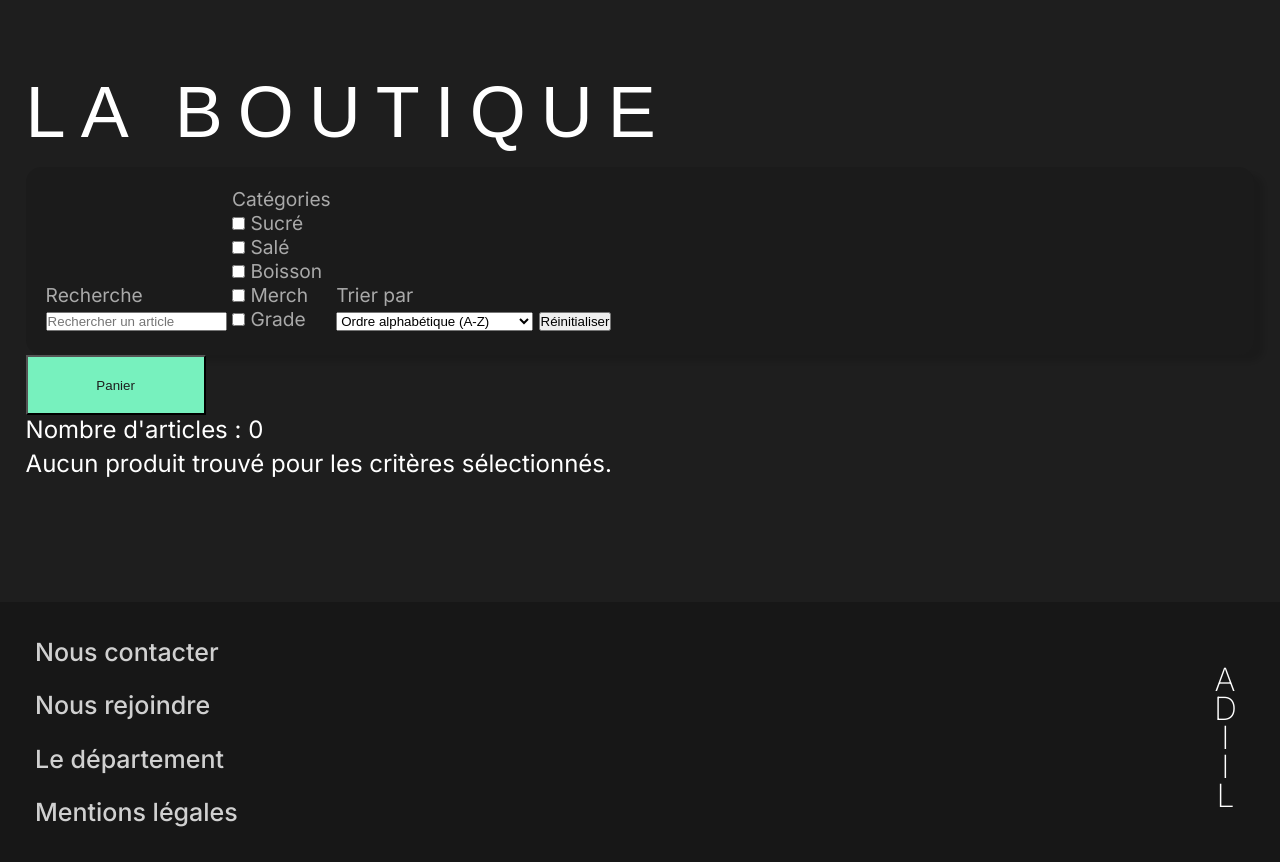
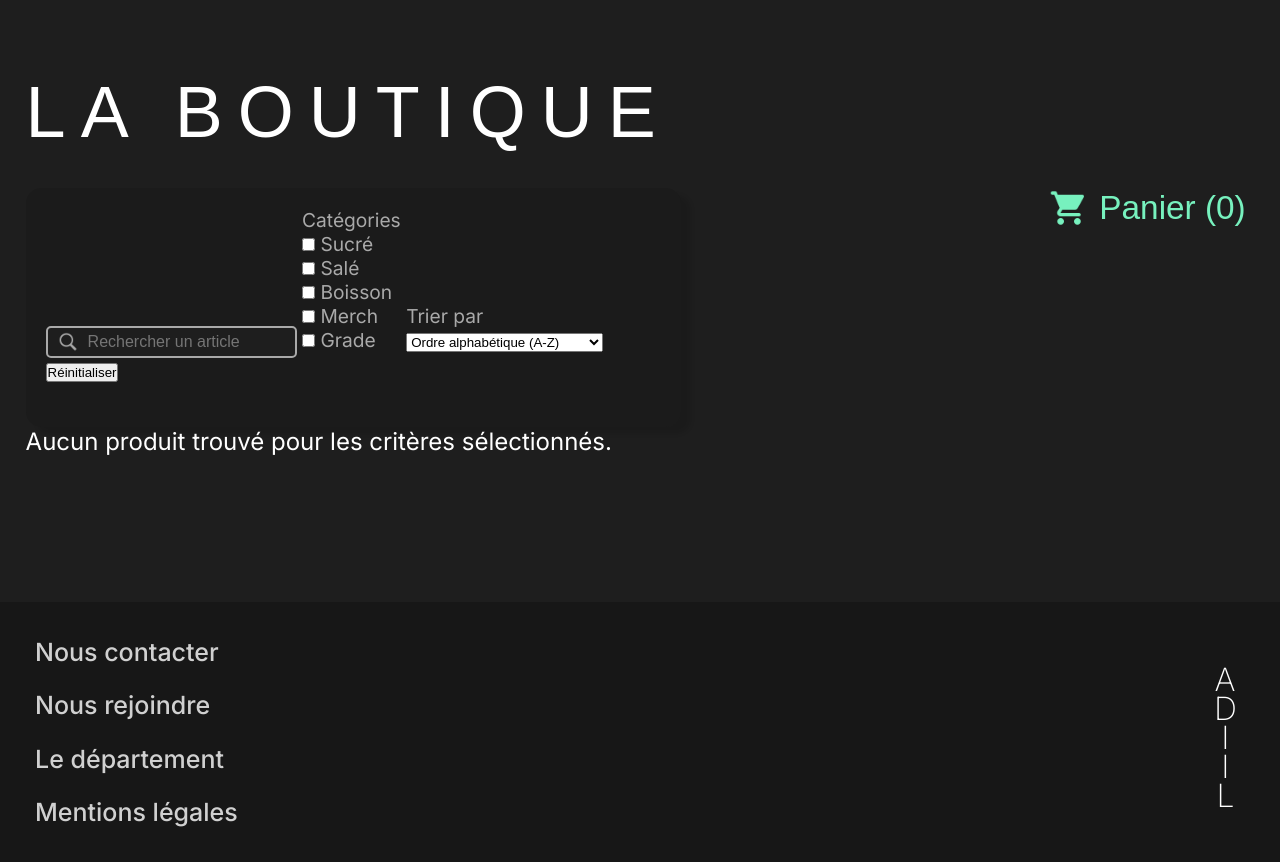
Before and after one commit to SAE-S3-grp1/site, a PHP site: page /shop.php in a window 1280 px wide. Shown: the part 98-960 px from the top of the page. Run offline with PHP 8.4, Linux system fonts and the light colour scheme; data that the repository does not hold is empty; some libraries are stand-ins or nearby versions; some web fonts are replaced.

Commit message:
vf style panier (manque responsive) + v1 style boutique

```diff
--- a/shop.php
+++ b/shop.php
@@ -132,12 +132,11 @@ $products = $db->select($query, str_repeat("s", count($params)), $params);
 
 <H1>LA BOUTIQUE</H1>
 
-
+<div id="principal-section">
     <div id="filter-section">
         <form method="post" id="filter-form">
             <fieldset>
-            <legend>Recherche</legend>
-            <input type="text" name="search" placeholder="Rechercher un article" value="<?= htmlspecialchars($searchTerm) ?>">
+                <input id = "search-input" type="text" name="search" placeholder="Rechercher un article" value="<?= htmlspecialchars($searchTerm) ?>">
             </fieldset>
             <fieldset>
                 <legend>Catégories</legend>
@@ -160,11 +159,14 @@ $products = $db->select($query, str_repeat("s", count($params)), $params);
         </form>
     </div>
 
-<div>
-    <button id="cart-button" >
-        <a href="cart.php">Panier</a>
+    <div id='cart-info'>
+        <button>
+            <a href="cart.php">
+                <img src="assets/logo_caddie.png" alt="Logo du panier">
+                <p>Panier (<span id="count"><?=$cart->count();?></span>)</p>
+            </a>
         </button>
-    <p>Nombre d'articles : <span id="count"><?= $cart->count(); ?></span></p>
+    </div>
 </div>
 
 <?php if (!empty($products)) : ?>
--- a/styles/shop_style.css
+++ b/styles/shop_style.css
@@ -11,7 +11,14 @@ H1 {
 }
 
 
-/***Ensemble des différents éléments pour filter, trier et rechercher les produits***/
+/***Ensemble des différents éléments pour filter, trier et rechercher les produits ainsi que le bouton poour accéder au panier***/
+
+#principal-section{
+    display : flex;
+    flex-direction: row;
+    gap: 30%;
+}
+
 
 #filter-section {
     background-color: rgba(0, 0, 0, 0.107);
@@ -20,6 +27,7 @@ H1 {
     box-shadow: 10px 7px 4px rgba(0, 0, 0, 0.107);
     font-size: 1.2em;
     color: rgb(169, 169, 169);
+    flex: 3;
 }
 
 
@@ -27,13 +35,60 @@ H1 {
     all: unset;
 }
 
+#search-input {
+    border-radius: 5px;
+    border: 2px solid rgb(169, 169, 169);
+    height: 4vh;
+    background-color: #1E1E1E;
+    font-size: 16px;
+    color: white;
+    padding-left: 40px;
+    background-image: url("/assets/logo_recherche.png"); /* Remplace 'loupe.png' par ton logo */
+    background-position: 10px center;
+    background-repeat: no-repeat;
+    background-size: 20px 20px;
+}
 
-/***Lien vers le panier***/
-#cart-button {
-    width: 180px;
-    height: 60px;
-    background-color:  rgb(119, 241, 190);
-    color: #1E1E1E;
+/* Lorsque le champ est rempli, on cache l'icône */
+#search-input:not(:placeholder-shown) {
+    background-image: none;
+    padding-left: 2vh;
+}
+
+
+
+
+/***Concernant le panier***/
+#cart-info {
+    flex: 1;
+}
+
+#cart-info button {
+    border: none;
+    cursor: pointer;
+    color: rgb(119, 241, 190);
+    background-color: #1E1E1E;
+    width: auto;
+}
+
+#cart-info button a {
+    display: flex;
+    align-items: center;
+    justify-content: space-around;
+    text-decoration: none; /* Supprime le soulignement */
+    color: inherit;
+    width: 100%;
+    height: 100%;
+    gap : 10px;
+}
+
+#cart-info button img {
+    width: 40px;
+    height: 40px;
+}
+
+#cart-info button p {
+    font-size: 2.5em;
 }
 
 
```
Also changed, not shown: cart.php (+12 -6 lines), styles/cart_style.css (+55 -4 lines), assets/fleche_retour.png (added), assets/logo_caddie.png (added), assets/logo_recherche.png (added). Lines whose indentation alone changed are shown as unchanged.
